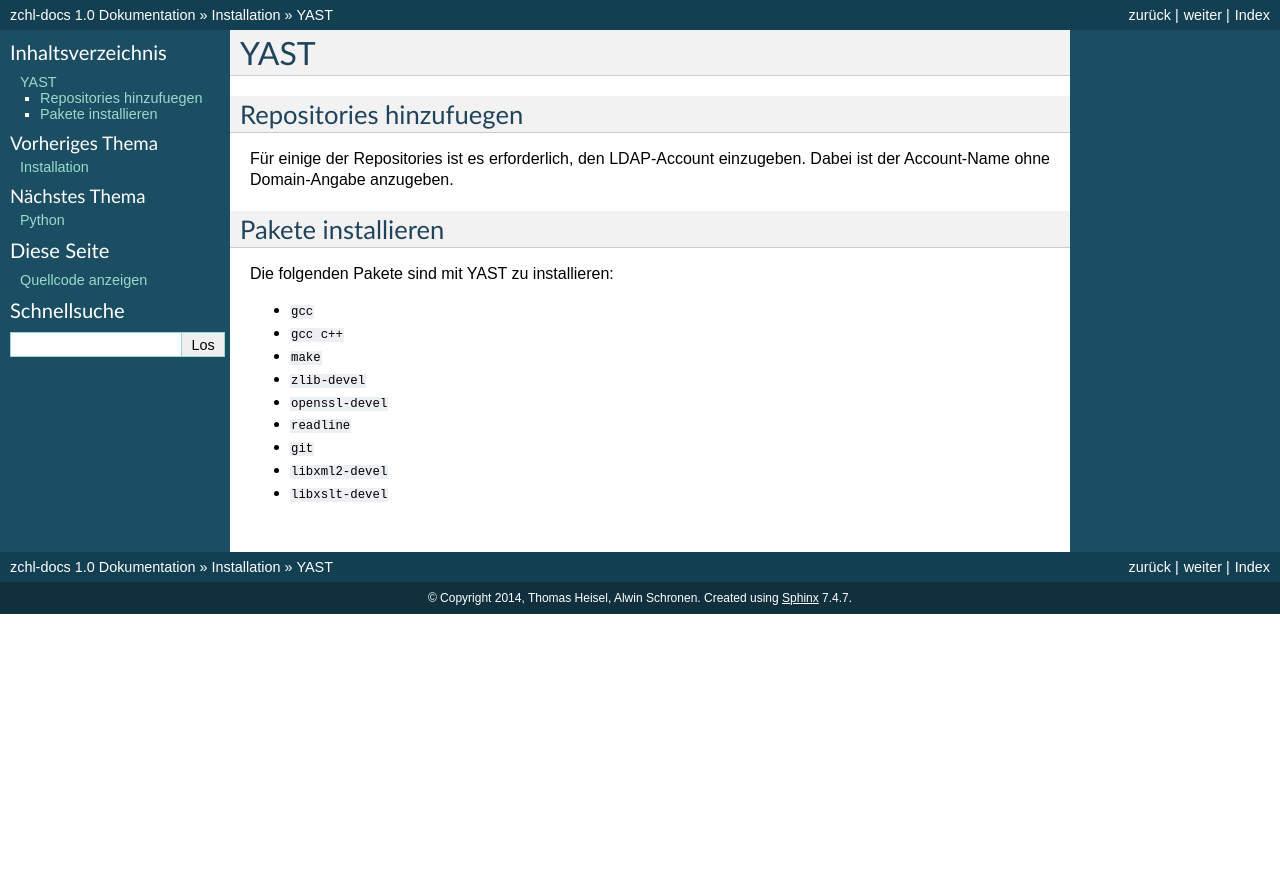
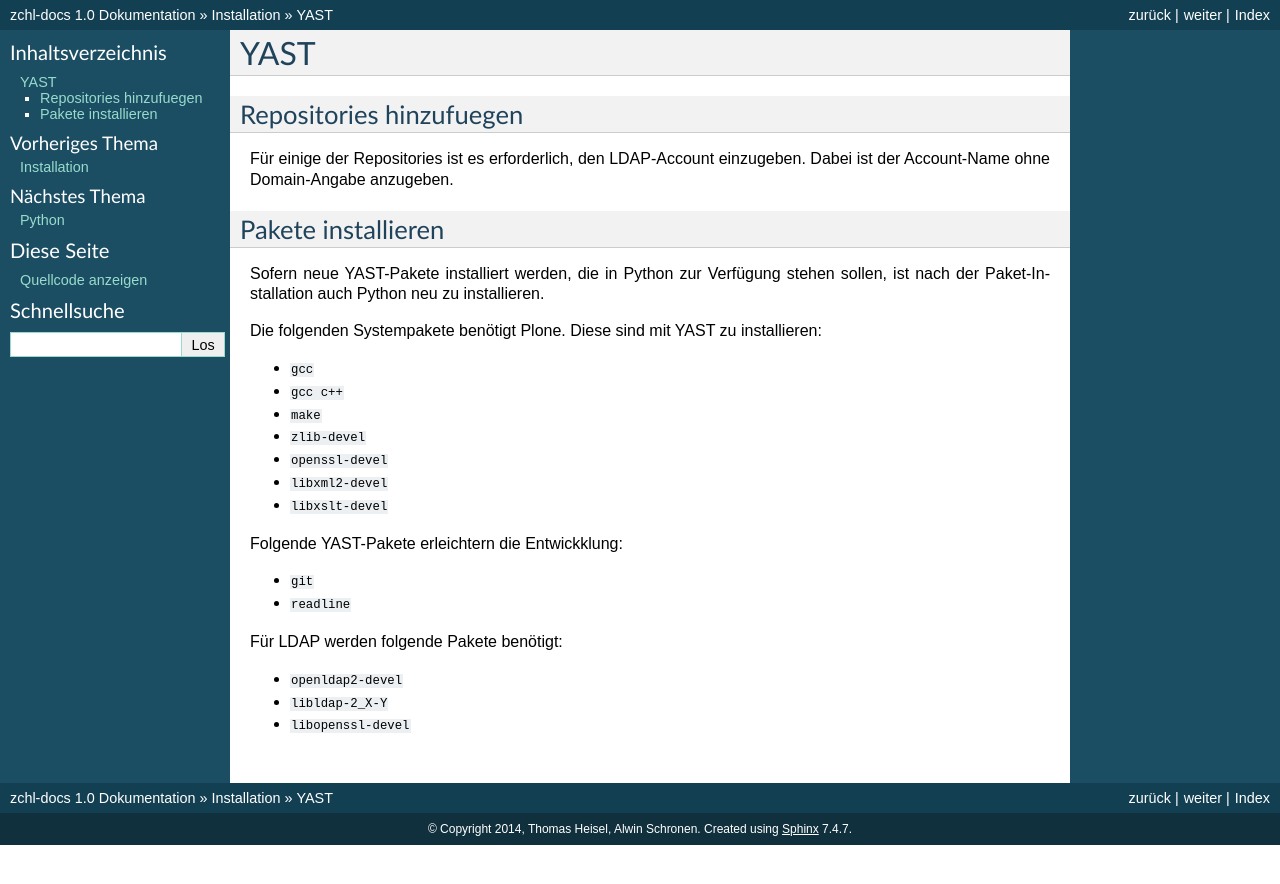
Before and after one commit to heiselth/zchl-docs, a Sphinx documentation site: the page built from source/installation/yast.rst, in a window 1280 px wide. Shown: the top 884 px of the page. Built offline with Sphinx 7.4.7, drawn with Linux system fonts in a browser that asks for light colours.

Commit message:
Added required YAST ldap packages

```diff
--- a/source/installation/yast.rst
+++ b/source/installation/yast.rst
@@ -13,14 +13,27 @@ Dabei ist der Account-Name ohne Domain-Angabe anzugeben.
 Pakete installieren
 -------------------
 
-Die folgenden Pakete sind mit YAST zu installieren:
+Sofern neue YAST-Pakete installiert werden, die in Python zur Verfügung stehen
+sollen, ist nach der Paket-Installation auch Python neu zu installieren.
+
+Die folgenden Systempakete benötigt Plone. Diese sind mit YAST zu
+installieren:
 
 * ``gcc``
 * ``gcc c++``
 * ``make``
 * ``zlib-devel``
 * ``openssl-devel``
-* ``readline``
-* ``git``
 * ``libxml2-devel``
 * ``libxslt-devel``
+
+Folgende YAST-Pakete erleichtern die Entwickklung:
+
+* ``git``
+* ``readline``
+
+Für LDAP werden folgende Pakete benötigt:
+
+* ``openldap2-devel``
+* ``libldap-2_X-Y``
+* ``libopenssl-devel``
```
